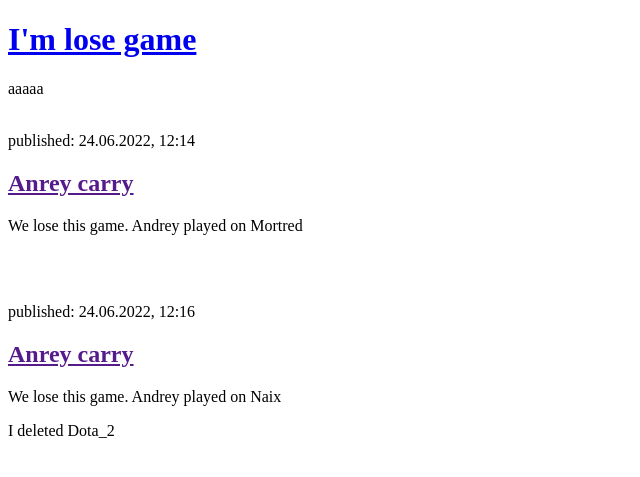
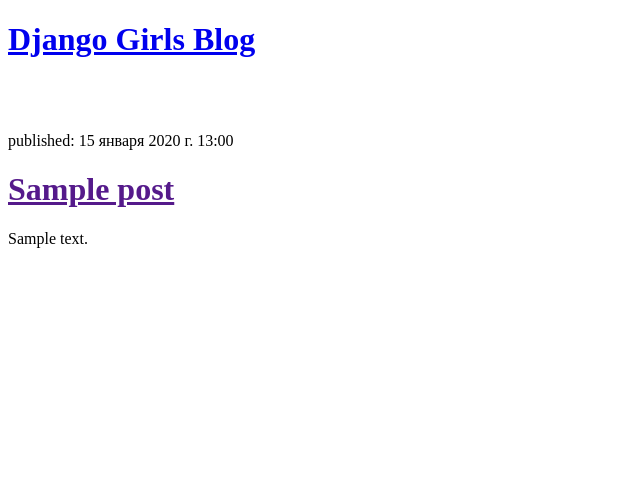
Before and after one commit to Magillan17/my-first-blog, a Django app: page / in a window 1280 px wide. Shown: the top 477 px of the page, without its empty margins (0-640 px from the left). Run offline with Django 4.2, Linux system fonts and the light colour scheme; tables that the repository leaves empty hold one stand-in row (values such as "Sample post").

Commit message:
Modified templates to display posts from database.

```diff
--- a/mysite/blog/templates/blog/post_list.html
+++ b/mysite/blog/templates/blog/post_list.html
@@ -5,23 +5,16 @@
     </head>
     <body>
         <div>
-            <h1><a href="/">I'm lose game</a></h1>
-        </div>
-                aaaaa
-        <br>  <br>
-        <div>
-            <p>published: 24.06.2022, 12:14</p>
-            <h2><a href="">Anrey carry</a></h2>
-            <p>We lose this game. Andrey played on Mortred</p>
+        <h1><a href="/">Django Girls Blog</a></h1>
+        <br><br>
         </div>
 
-
-        <br>  <br>
-        <div>
-            <p>published: 24.06.2022, 12:16</p>
-            <h2><a href="">Anrey carry</a></h2>
-            <p>We lose this game. Andrey played on Naix</p>
-            <p> I deleted Dota_2</p>
-        </div>
+        {% for post in posts %}
+            <div>
+                <p>published: {{ post.published_date }}</p>
+                <h1><a href="">{{ post.title }}</a></h1>
+                <p>{{ post.text|linebreaksbr }}</p>
+            </div>
+        {% endfor %}
     </body>
 </html>
--- a/mysite/blog/views.py
+++ b/mysite/blog/views.py
@@ -1,5 +1,9 @@
 from django.shortcuts import render
+from .models import Post
+from django.utils import timezone
+# Create your views here.
 
-# Create your views here.
+
 def post_list(request):
-    return render(request, 'blog/post_list.html', {})
+    posts = Post.objects.filter(published_date__lte=timezone.now()).order_by('published_date')
+    return render(request, 'blog/post_list.html', {"posts": posts})
```
